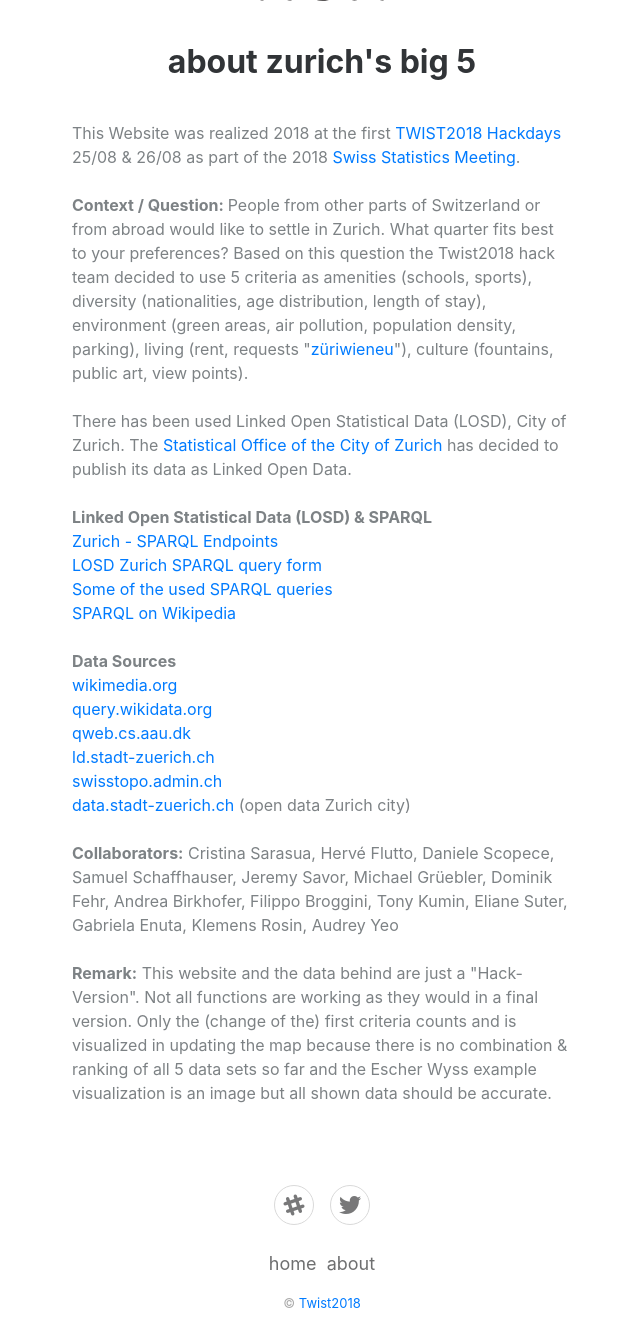
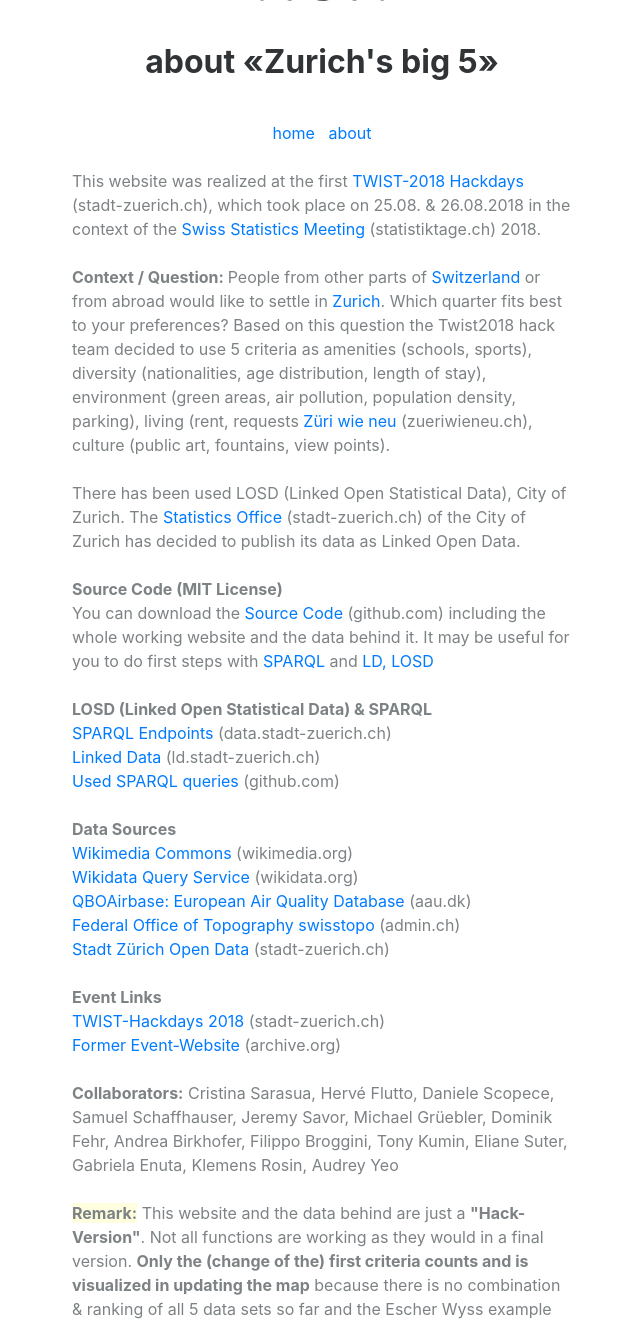
Before and after one commit to suter-partner/twist2018, a plain HTML site: page about.html in a window 1280 px wide. Shown: the part 160-1479 px from the top of the page, without its empty margins (318-958 px from the left). Drawn offline with Linux system fonts and the light colour scheme; files whose address does not match are found by name.

Commit message:
Links & text update; Wikipedia preview box added
-Links, text: due to misuse of the former event URL
-general corrections and some minor improvements
-Wikipedia preview box  (https://github.com/su-pa/Wikipedia-preview-boxes) added for information purposes

```diff
--- a/about.html
+++ b/about.html
@@ -1,11 +1,11 @@
 <!DOCTYPE html>
 <html>
-
 <head>
     <meta charset="utf-8">
     <meta name="viewport" content="width=device-width, initial-scale=1.0">
     <meta name="description" content="About the project &quot;Find your quarter where to live in Zurich&quot;.">
-    <title>Zurich's 5 - find your district</title>
+    <title>Zurich's big 5 - find your district</title>
+    <link rel="icon" type="image/x-icon" href="https://su-pa.net/favicon.ico">
     <link rel="stylesheet" href="assets/bootstrap/css/bootstrap.min.css">
     <link rel="stylesheet" href="assets/fonts/fontawesome-all.min.css">
     <link rel="stylesheet" href="assets/fonts/ionicons.min.css">
@@ -20,42 +20,64 @@
         <div class="container">
             <div class="intro">
                 <div class="text-center" style="width:100%;margin-top:2.5em;"><a href="index.html"><img src="assets/img/Zuerich5_Logo.svg" style="width:30%;"></a></div>
-                <h2 class="text-center">about zurich's big 5</h2>
+                <h2 class="text-center">about &laquo;Zurich's big 5&raquo;</h2>
+                <div class="text-center"><a href="index.html">home</a>&nbsp; &nbsp;<a href="#">about</a><br>&nbsp;</div>
                 <p class="text-left">
-                    This Website was realized 2018 at the first <a href="https://www.stadt-zuerich.ch/portal/de/index/ogd/anwendungen/2018/TWIST2018.html" target="_blank">TWIST2018 Hackdays</a> 25/08 &amp; 26/08 as part of the 2018 <a href="https://www.statistiktage.ch/en/" target="_blank">Swiss Statistics Meeting</a>.
+                    This website was realized at the first <a href="https://www.stadt-zuerich.ch/portal/de/index/ogd/anwendungen/2018/TWIST2018.html" target="_blank"
+                    rel="noopener">TWIST-2018 Hackdays</a> (stadt-zuerich.ch), which took place on 25.08. & 26.08.2018 in the context of the
+                    <a href="https://www.statistiktage.ch/en/" target="_blank" rel="noopener">Swiss Statistics Meeting</a> (statistiktage.ch) 2018.
                     <br /><br />
                     <strong>
                         Context / Question:
-                    </strong> People from other parts of Switzerland or from abroad would like to settle in Zurich. What quarter fits best to your preferences? Based on this question the Twist2018 hack team decided to use 5 criteria as amenities (schools, sports), diversity (nationalities, age distribution, length of stay), environment (green areas, air pollution, population density, parking), living (rent, requests "<a href="https://www.zueriwieneu.ch/" target="_blank">züriwieneu</a>"), culture (fountains, public art, view points).
+                    </strong> People from other parts of  <a href="https://en.wikipedia.org/wiki/Switzerland">Switzerland</a> or from abroad would like to settle in <a href="https://en.wikipedia.org/wiki/Z%C3%BCrich">Zurich</a>.
+                    Which quarter fits best to your preferences? Based on this question the Twist2018 hack team decided to use 5 criteria as amenities (schools, sports),
+                    diversity (nationalities, age distribution, length of stay), environment (green areas, air pollution, population density, parking), living (rent,
+                    requests <a href="https://www.zueriwieneu.ch/" target="_blank">Züri wie neu</a> (zueriwieneu.ch), culture (public art, fountains, view points).
                     <br /><br />
-                    There has been used Linked Open Statistical Data (LOSD), City of Zurich.
-                    The <a href="https://www.stadt-zuerich.ch/prd/de/index/statistik.html" target="_blank">Statistical Office of the City of Zurich</a> has decided to publish its data as Linked Open Data.
+                    There has been used LOSD (Linked Open Statistical Data), City of Zurich.
+                    The <a href="https://www.stadt-zuerich.ch/prd/en/index/statistik.html" target="_blank">Statistics Office</a> (stadt-zuerich.ch) of the City of Zurich
+                    has decided to publish its data as Linked Open Data.
                     <br /><br />
-<strong>Linked Open Statistical Data (LOSD) & SPARQL</strong><br />
-<a href="https://data.stadt-zuerich.ch/dataset/stadt_zuerich_losd" target=_blank">Zurich - SPARQL Endpoints</a><br />
-<a href="https://ld.stadt-zuerich.ch/sparql/" target=_blank">LOSD Zurich SPARQL query form</a><br />
-<a href="https://github.com/filippo82/twist2018_linked_data_6/blob/master/queries.md" target=_blank">Some of the used SPARQL queries</a><br />
-<a href="https://en.wikipedia.org/wiki/SPARQL" target=_blank">SPARQL on Wikipedia</a>
+                    <strong>Source Code (MIT License)</strong><br />
+                    You can download the <a href="https://github.com/su-pa/twist2018" target="_blank" rel="noopener">Source Code</a> (github.com)
+                    including the whole working website and the data behind it.
+                    It may be useful for you to do first steps with
+                    <a href="https://en.wikipedia.org/wiki/SPARQL" target=_blank">SPARQL</a> and
+                    <a href="https://en.wikipedia.org/wiki/Linked_data" target=_blank">LD, LOSD</a>
+
+                    <br /><br />
+                    <strong>LOSD (Linked Open Statistical Data) & SPARQL</strong><br />
+                    <a href="https://data.stadt-zuerich.ch/dataset/stadt_zuerich_losd" target=_blank" rel="noopener">SPARQL Endpoints</a> (data.stadt-zuerich.ch)<br />
+                    <a href="https://ld.stadt-zuerich.ch/sparql/" target="_blank" rel="noopener">Linked Data </a> (ld.stadt-zuerich.ch)<br />
+                    <a href="https://github.com/filippo82/twist2018_linked_data_6/blob/master/queries.md" target=_blank">Used SPARQL queries</a> (github.com)
                     <br /><br />
                     <strong>Data Sources</strong><br />
-                    <a href="https://commons.wikimedia.org" target="_blank">wikimedia.org</a><br />
-                    <a href="https://query.wikidata.org/" target="_blank">query.wikidata.org</a><br />
-                    <a href="http://qweb.cs.aau.dk/qboairbase/" target="_blank">qweb.cs.aau.dk</a><br />
-                    <a href="https://ld.stadt-zuerich.ch/sparql/" target="_blank">ld.stadt-zuerich.ch</a><br />
-                    <a href="https://www.swisstopo.admin.ch/de/karten-daten-online/calculation-services.html" target="_blank">swisstopo.admin.ch</a><br />
-                    <a href="https://data.stadt-zuerich.ch" target="_blank">data.stadt-zuerich.ch</a> (open data Zurich city)
+                    <a href="https://commons.wikimedia.org" target="_blank" rel="noopener">Wikimedia Commons</a> (wikimedia.org)<br />
+                    <a href="https://query.wikidata.org/" target="_blank" rel="noopener">Wikidata Query Service</a> (wikidata.org)<br />
+                    <a href="http://qweb.cs.aau.dk/qboairbase/" target="_blank" rel="noopener">QBOAirbase: European Air Quality Database</a> (aau.dk)<br />
+
+                    <a href="https://www.swisstopo.admin.ch/de/karten-daten-online/calculation-services.html" target="_blank" rel="noopener">Federal Office of Topography swisstopo</a> (admin.ch)<br />
+                    <a href="https://data.stadt-zuerich.ch" target="_blank" rel="noopener">Stadt Zürich Open Data</a> (stadt-zuerich.ch)
+                    <br /><br />
+                    <strong>Event Links</strong><br />
+                    <a rel="noopener" target="_blank" href="https://www.stadt-zuerich.ch/portal/de/index/ogd/anwendungen/2018/TWIST2018.html">TWIST-Hackdays 2018</a> (stadt-zuerich.ch)<br>
+                    <a rel="noopener" target="_blank" href="https://web.archive.org/web/20191203175349/https://www.twist2018.ch/">Former Event-Website</a> (archive.org)
+
                     <br /><br />
                     <strong>Collaborators:</strong> Cristina Sarasua, Hervé  Flutto, Daniele Scopece, Samuel Schaffhauser, Jeremy Savor, Michael Grüebler, Dominik Fehr, Andrea Birkhofer,
                     Filippo Broggini, Tony Kumin, Eliane Suter, Gabriela Enuta, Klemens Rosin, Audrey Yeo
                     <br /><br />
-<strong>Remark:</strong> This website and the data behind are just a "Hack-Version". Not all functions are working as they would in a final version. Only the (change of the) first criteria counts and is visualized in updating the map because there is no combination & ranking of all 5 data sets so far and the Escher Wyss example visualization is an image but all shown data should be accurate.
+                    <strong style="background-color:lightyellow">Remark:</strong> This website and the data behind are just a <b>"Hack-Version"</b>.
+                    Not all functions are working as they would in a final version. <b>Only the (change of the) first criteria counts and is
+                    visualized in updating the map</b> because there is no combination & ranking of all 5 data sets so far and the Escher Wyss
+                    example visualization is an image but all shown data should be accurate.
                 </p>
             </div>
         </div>
     </div>
     <div class="footer-basic">
         <footer>
-            <div class="social"><a href="https://twist2018.slack.com" target="_blank"><i class="fab fa-slack-hash"></i></a><a href="https://twitter.com/twist2018" target="_blank"><i class="icon ion-social-twitter"></i></a></div>
+            <div class="social"><a href="https://twist2018.slack.com" target="_blank" rel="noopener"><i class="fab fa-slack-hash"></i></a><a href="https://twitter.com/twist2018" target="_blank"><i class="icon ion-social-twitter"></i></a></div>
             <ul class="list-inline">
                 <li class="list-inline-item"></li>
                 <li class="list-inline-item"></li>
@@ -63,11 +85,11 @@
                 <li class="list-inline-item"></li>
                 <li class="list-inline-item"></li>
             </ul>
-            <p class="copyright">©&nbsp;<a href="https://www.stadt-zuerich.ch/portal/de/index/ogd/anwendungen/2018/TWIST2018.html" target="_blank">Twist2018<br></a></p>
         </footer>
     </div>
     <script src="assets/js/jquery.min.js"></script>
     <script src="assets/bootstrap/js/bootstrap.min.js"></script>
+    <script src="https://su-pa.net/wikiPrevBox/wikiPreviewBox.min.js"></script>
 </body>
 
 </html>
```
